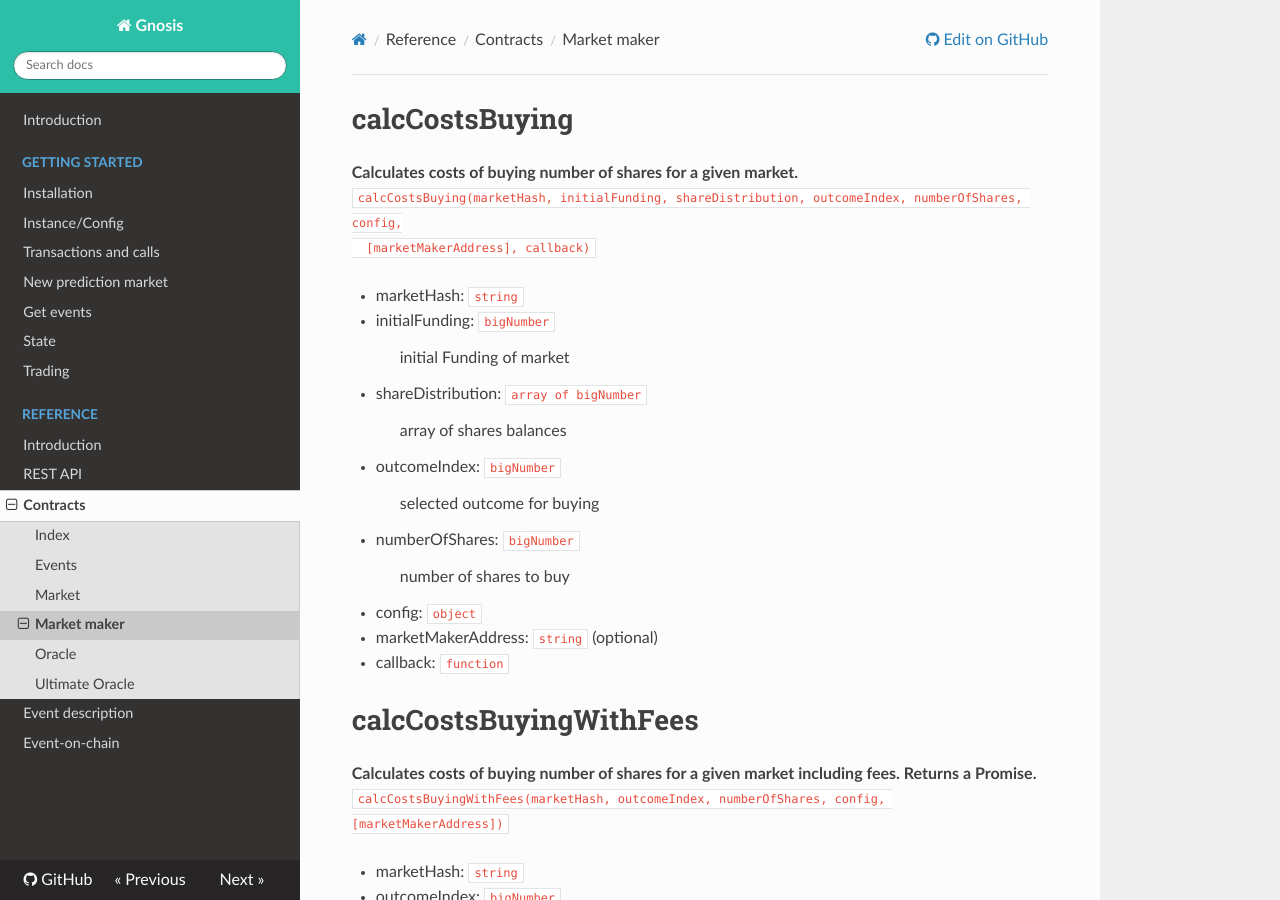
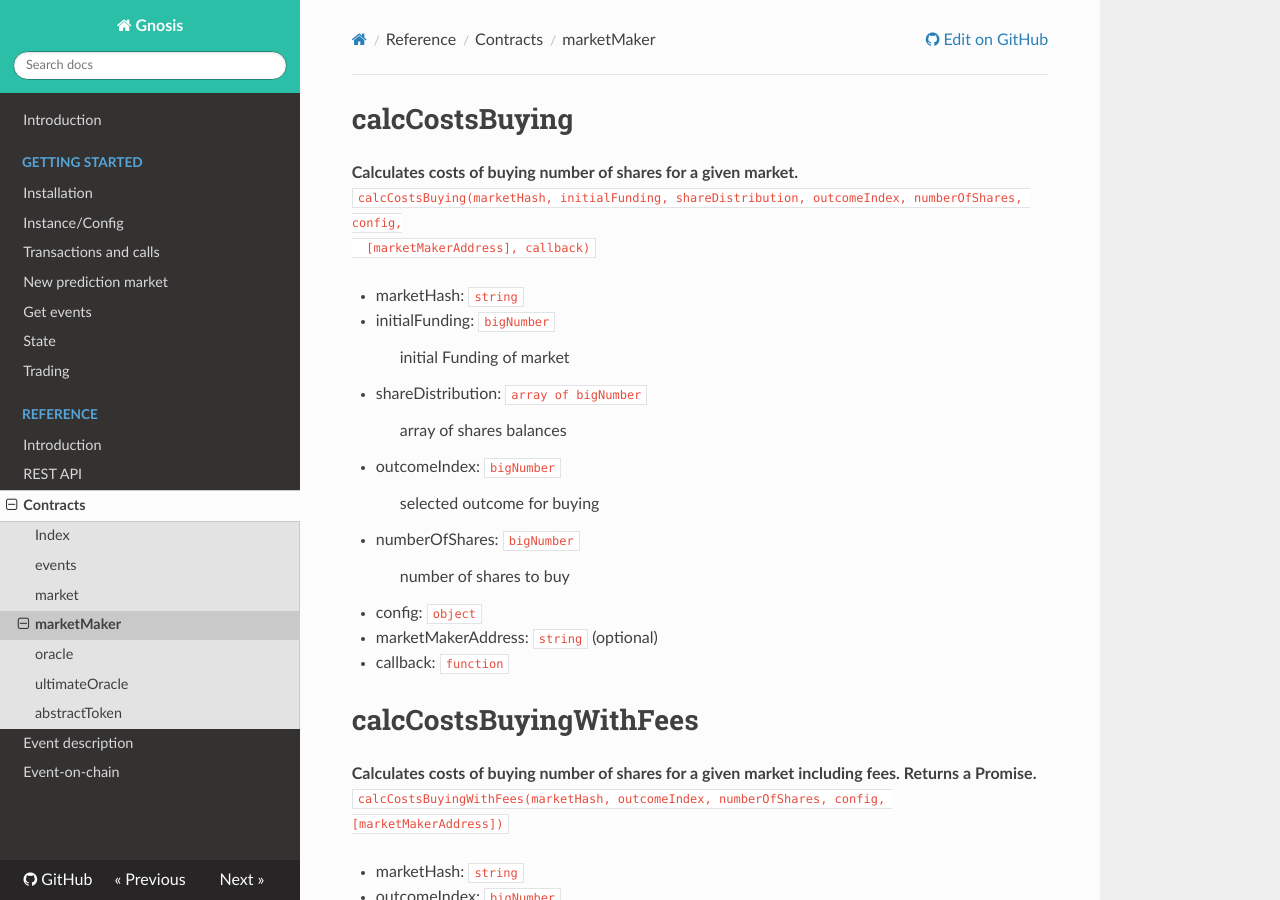
Before and after one commit to Consensys/gnosis-docs, an MkDocs documentation site: the page built from docs/reference/contracts/market-maker.md, in a window 1280 px wide and 900 px high. Built offline with MkDocs 1.6.1, drawn with Linux system fonts in a browser that asks for light colours; nearby versions of some CDN libraries; old or Windows-style settings are respelled for this version of MkDocs.

Commit message:
tokens docs

```diff
--- a/mkdocs.yml
+++ b/mkdocs.yml
@@ -19,10 +19,11 @@ pages:
   - REST API: 'reference/api.md'
   - Contracts:
     - Index: 'reference/contracts/index.md'
-    - Events: 'reference/contracts/events.md'
-    - Market: 'reference/contracts/market.md'
-    - Market maker: 'reference/contracts/market-maker.md'
-    - Oracle: 'reference/contracts/oracle.md'
-    - Ultimate Oracle: 'reference/contracts/ultimate-oracle.md'
+    - events: 'reference/contracts/events.md'
+    - market: 'reference/contracts/market.md'
+    - marketMaker: 'reference/contracts/market-maker.md'
+    - oracle: 'reference/contracts/oracle.md'
+    - ultimateOracle: 'reference/contracts/ultimate-oracle.md'
+    - abstractToken: 'reference/contracts/abstract-token.md'
   - Event description: 'reference/event-description.md'
   - Event-on-chain: 'reference/event.md'
```
Also changed, not shown: docs/reference/contracts/abstract-token.md (added, +81 -0 lines).
